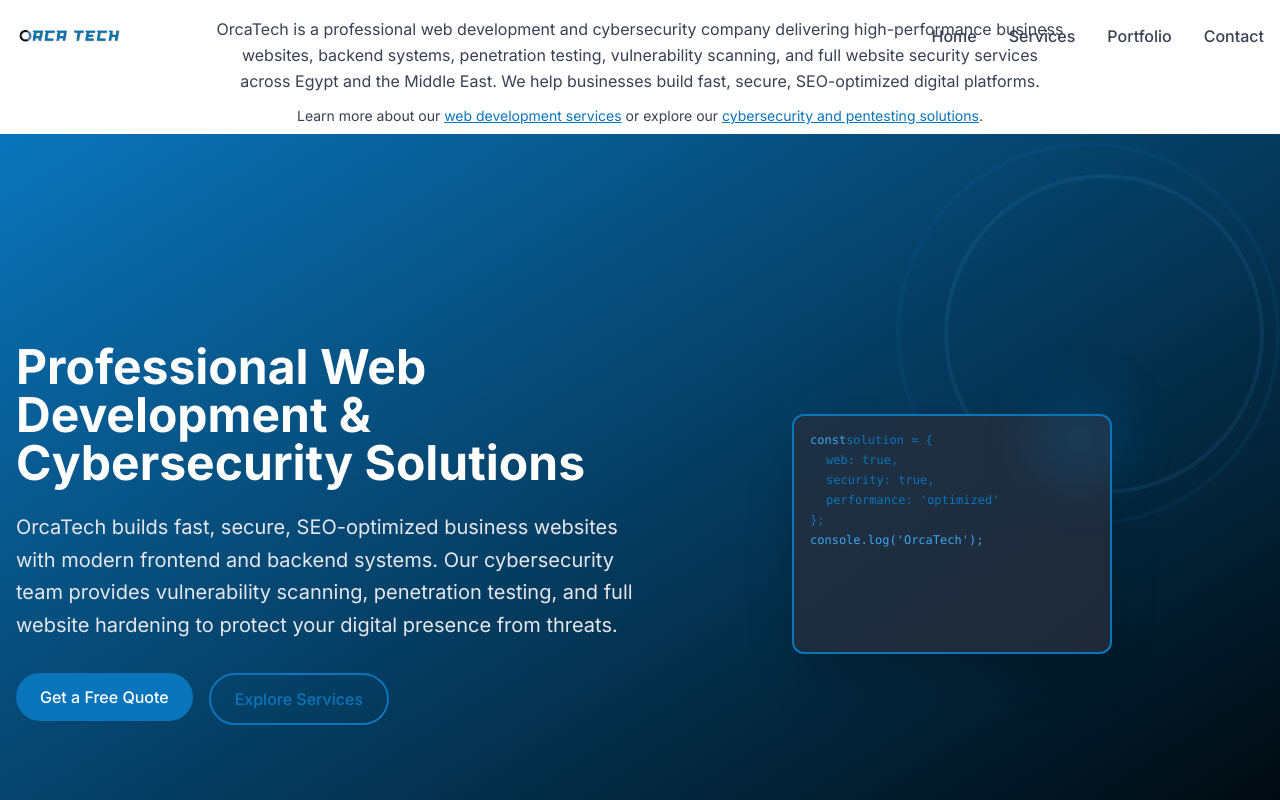
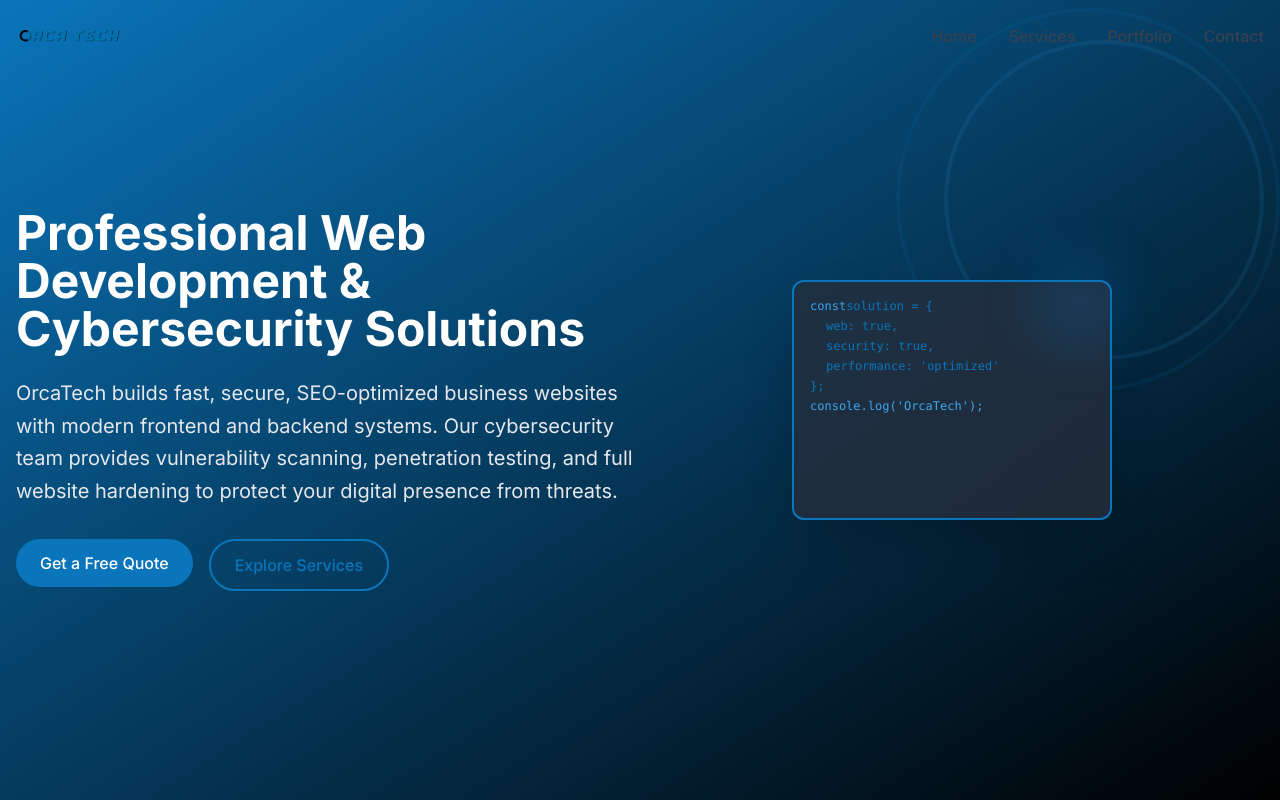
Before and after one commit to OmarHany-sudo/Orca--Tech, a Next.js app: page / in a window 1280 px wide. Shown: the top 800 px of the page. Built offline with nearby package versions, Linux system fonts and the light colour scheme.

Commit message:
Update page.tsx

```diff
--- a/src/app/page.tsx
+++ b/src/app/page.tsx
@@ -12,42 +12,27 @@
   return (
     <main>
 
-      {/* 🔥 Primary SEO Header (H1) */}
+      {/* 🔥 Primary SEO Header (Hidden from users) */}
       <h1 className="sr-only">
         OrcaTech – Professional Web Development, Backend Systems & Cybersecurity Services
       </h1>
 
-      {/* 🔥 SEO Intro Paragraph */}
-      <section className="px-6 pt-4 pb-2 max-w-4xl mx-auto text-center text-gray-700 leading-relaxed">
+      {/* 🔥 SEO Intro Paragraph (Hidden from users) */}
+      <section className="sr-only">
         <p>
           OrcaTech is a professional web development and cybersecurity company
           delivering high-performance business websites, backend systems,
-          penetration testing, vulnerability scanning, and full website
-          security services across Egypt and the Middle East. We help businesses
-          build fast, secure, SEO-optimized digital platforms.
+          penetration testing, vulnerability scanning, and full website security
+          services across Egypt and the Middle East.
         </p>
 
-        {/* 🔗 Internal linking for Google SEO */}
-        <p className="mt-3 text-sm">
-          Learn more about our{" "}
-          <a
-            href="/services/web-development"
-            className="text-orca-blue underline"
-          >
-            web development services
-          </a>{" "}
-          or explore our{" "}
-          <a
-            href="/services/cybersecurity"
-            className="text-orca-blue underline"
-          >
-            cybersecurity and pentesting solutions
-          </a>
-          .
+        <p>
+          Learn more about our web development services or explore our cybersecurity
+          and pentesting solutions.
         </p>
       </section>
 
-      {/* Hero Section */}
+      {/* Actual displayed sections */}
       <Hero />
 
       <AnimatedSection>
@@ -69,6 +54,7 @@
       <AnimatedSection>
         <ContactSection />
       </AnimatedSection>
+
     </main>
   );
 }
```
